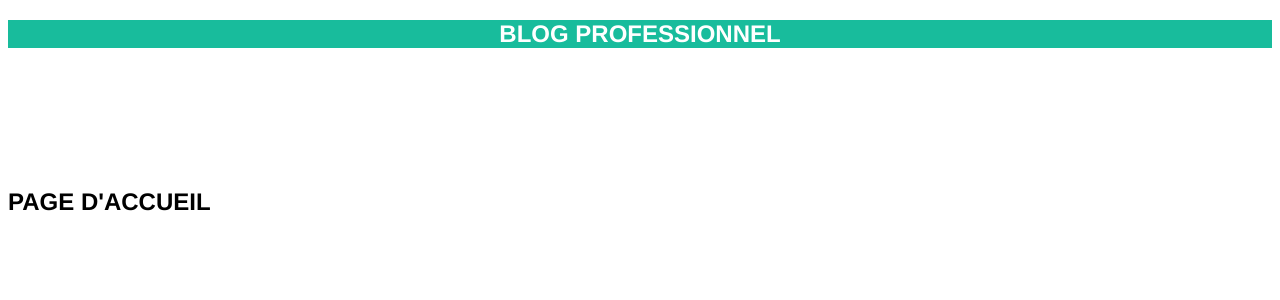
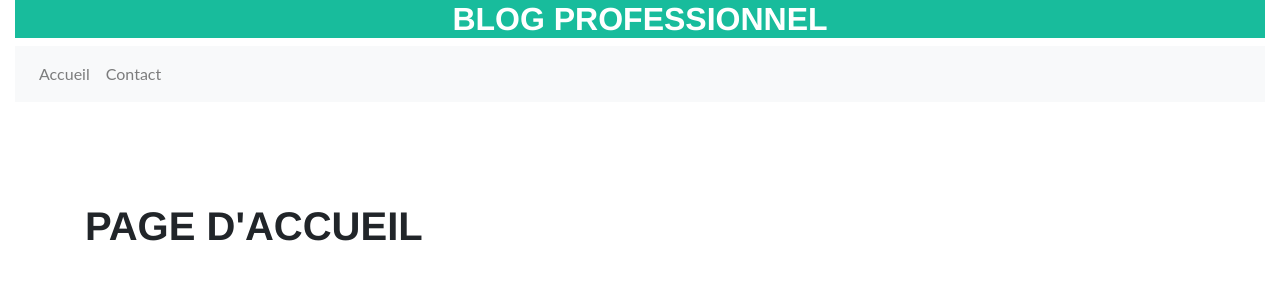
Before and after one commit to Anatis2/professionalBlogOPCR, a PHP site: page / in a window 1280 px wide. Shown: the top 300 px of the page. Run offline with PHP 8.4, Linux system fonts and the light colour scheme; some libraries are stand-ins or nearby versions.

Commit message:
add bootstrap and twig components

```diff
--- a/templates/layout.twig
+++ b/templates/layout.twig
@@ -4,6 +4,7 @@
     <head>
         <meta charset="utf-8">
         <meta name="viewport" content="width=device-width, initial-scale=1, shrink-to-fit=no">
+        <link rel="stylesheet" href="https://maxcdn.bootstrapcdn.com/bootstrap/4.3.1/css/bootstrap.min.css" />
         <link rel="stylesheet" href="./vendor/startbootstrap-freelancer-gh-pages/css/freelancer.css" />
         <link href="public/css/style.css" rel="stylesheet" />
         {% block head %}{% endblock %}
@@ -15,10 +16,38 @@
 
             <header>
                 <h2>Blog professionnel</h2>
+
             </header>
+
+            <nav class="navbar navbar-expand-lg navbar-light bg-light">
+                <button class="navbar-toggler" type="button" data-toggle="collapse" data-target="#navbarSupportedContent" aria-controls="navbarSupportedContent" aria-expanded="false" aria-label="Toggle navigation">
+                    <span class="navbar-toggler-icon"></span>
+                </button>
+
+                <div class="collapse navbar-collapse" id="navbarSupportedContent">
+                    <ul class="navbar-nav mr-auto">
+                        <li class="nav-item">
+                            <a class="nav-link" href="index.php?page=home">Accueil</a>
+                        </li>
+                        <li class="nav-item">
+                            <a class="nav-link" href="index.php?page=contact">Contact</a>
+                        </li>
+                    </ul>
+                </div>
+            </nav>
 
             <section class='container'>
 
                 {% block content %}{% endblock %}
 
             </section>
+
+        </div>
+
+        <script src="https://code.jquery.com/jquery-3.3.1.slim.min.js" integrity="sha384-q8i/X+965DzO0rT7abK41JStQIAqVgRVzpbzo5smXKp4YfRvH+8abtTE1Pi6jizo" crossorigin="anonymous"></script>
+        <script src="https://cdnjs.cloudflare.com/ajax/libs/popper.js/1.14.7/umd/popper.min.js" integrity="sha384-UO2eT0CpHqdSJQ6hJty5KVphtPhzWj9WO1clHTMGa3JDZwrnQq4sF86dIHNDz0W1" crossorigin="anonymous"></script>
+        <script src="https://stackpath.bootstrapcdn.com/bootstrap/4.3.1/js/bootstrap.min.js" integrity="sha384-JjSmVgyd0p3pXB1rRibZUAYoIIy6OrQ6VrjIEaFf/nJGzIxFDsf4x0xIM+B07jRM" crossorigin="anonymous"></script>
+
+    </body>
+
+</html>
```
